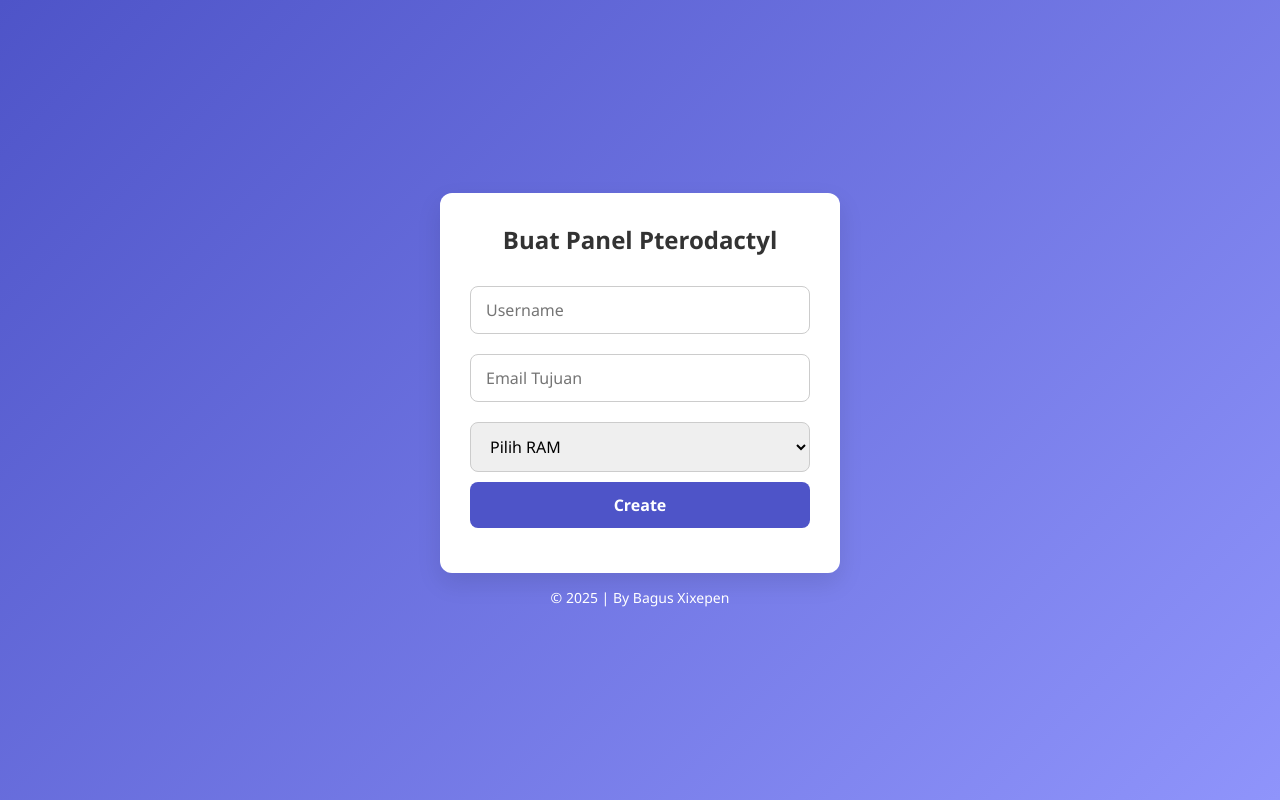
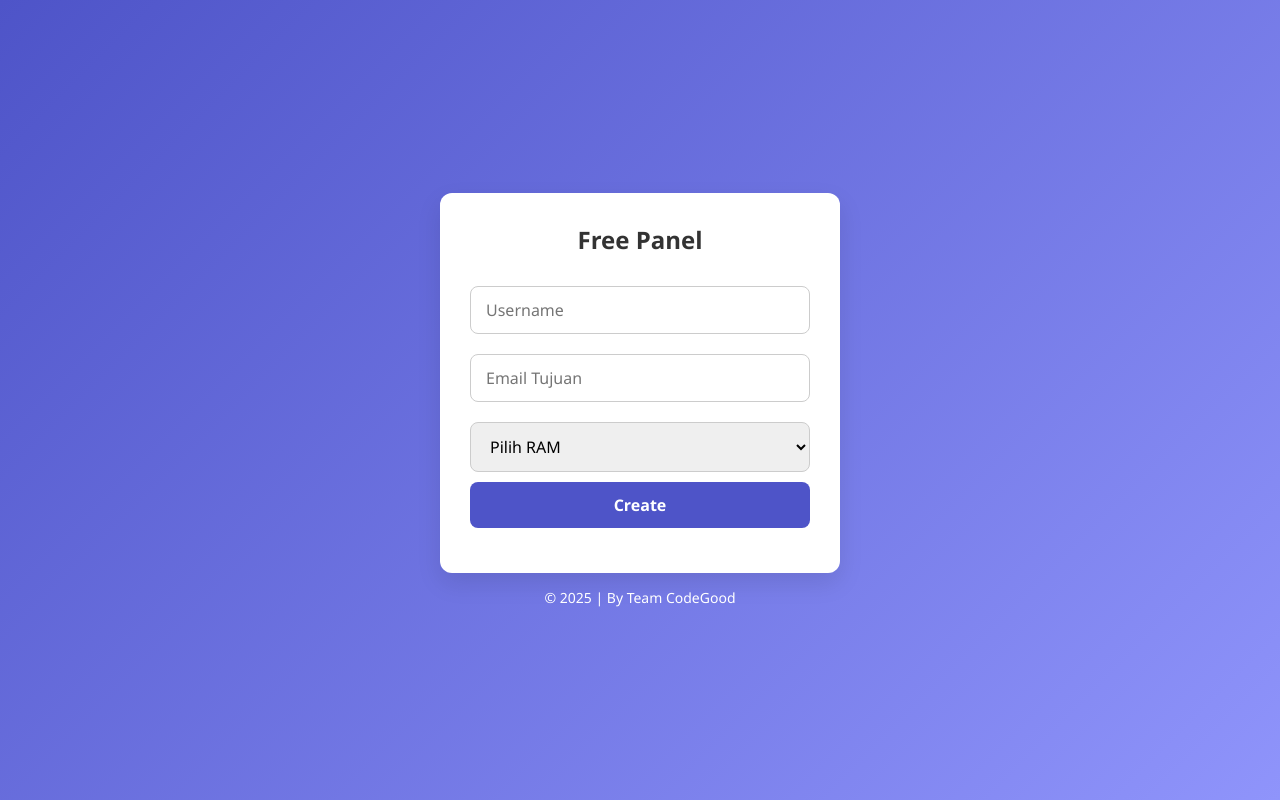
Before and after one commit to goodboys21/createpanel, a plain HTML site: page index.html in a window 1280 px wide. Drawn offline with Linux system fonts and the light colour scheme.

Commit message:
Update index.html

```diff
--- a/index.html
+++ b/index.html
@@ -3,7 +3,7 @@
 <head>
   <meta charset="UTF-8">
   <meta name="viewport" content="width=device-width, initial-scale=1.0">
-  <title>Buat Panel</title>
+  <title>CG || Panel</title>
   <style>
     * {
       box-sizing: border-box;
@@ -86,7 +86,7 @@
 </head>
 <body>
   <form id="panelForm">
-    <h2>Buat Panel Pterodactyl</h2>
+    <h2>Free Panel</h2>
     <input type="text" name="username" placeholder="Username" required />
     <input type="email" name="email" placeholder="Email Tujuan" required />
     <select name="ram" required>
@@ -101,7 +101,7 @@
     <p id="result"></p>
   </form>
 
-  <div class="footer">© 2025 | By Bagus Xixepen</div>
+  <div class="footer">© 2025 | By Team CodeGood</div>
 
   <script>
     document.getElementById('panelForm').addEventListener('submit', async (e) => {
```
